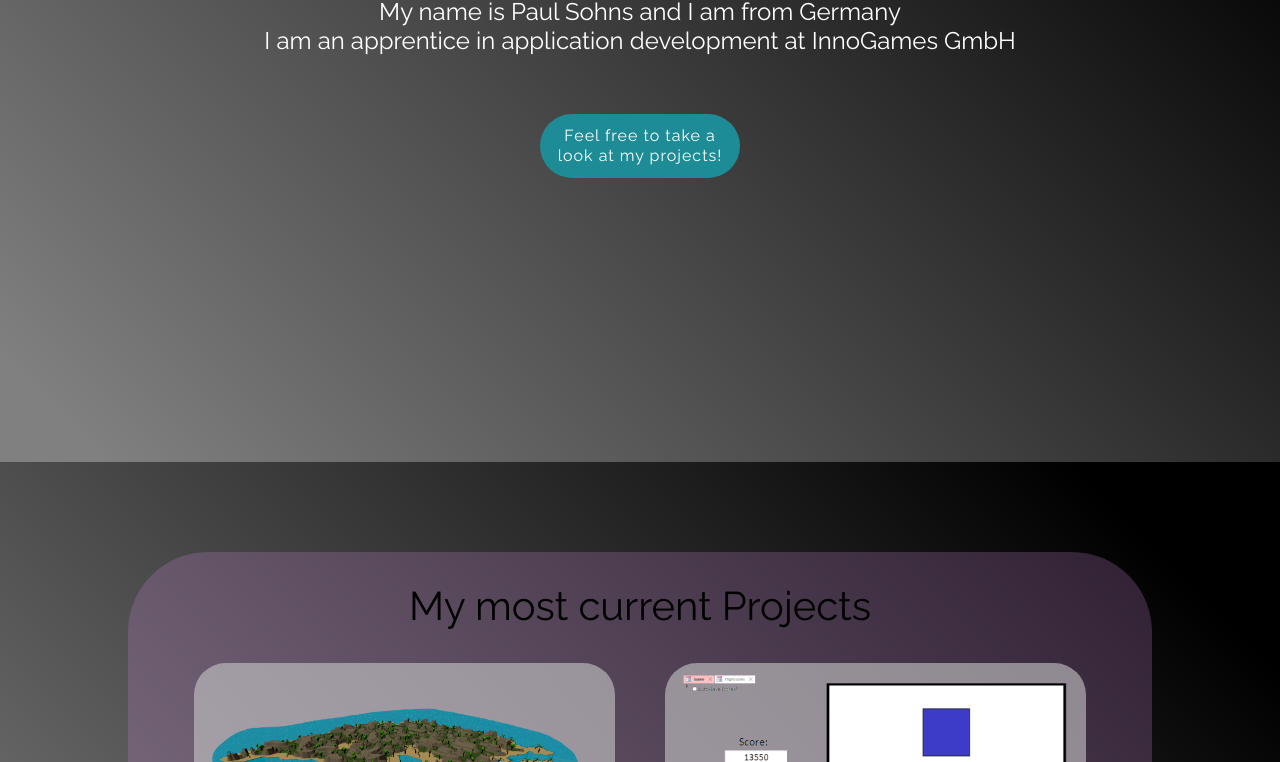
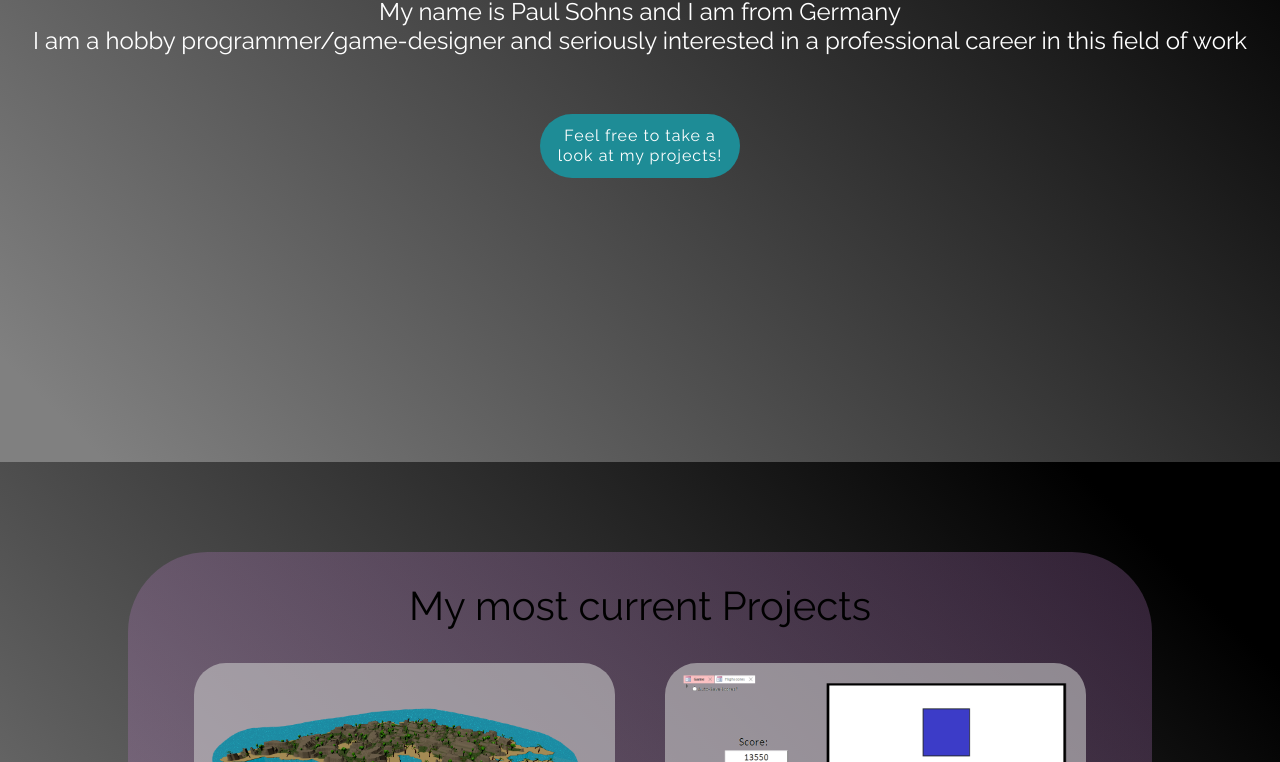
Before and after one commit to Sokkernr1/webPortfolio, a plain HTML site: page index.html in a window 1280 px wide. Shown: the part 338-1100 px from the top of the page. Drawn offline with nearby package versions, Linux system fonts and the light colour scheme.

Commit message:
Revert "Changed front text in index.html"
This reverts commit 0a05180b6758bf7bd658a5abd0cc7a1174043c61.

```diff
--- a/index.html
+++ b/index.html
@@ -27,7 +27,7 @@
 		<div class="introduction">
 			<h1>Hallo Familie!</h1>
 			<h4>My name is Paul Sohns and I am from Germany<br>
-				I am an apprentice in application development at InnoGames GmbH</h4>
+				I am a hobby programmer/game-designer and seriously interested in a professional career in this field of work</h4>
 			<a href="#Item1ScrollPoint"><p>Feel free to take a <br>look at my projects!</p></a>
 		</div>
 
```
